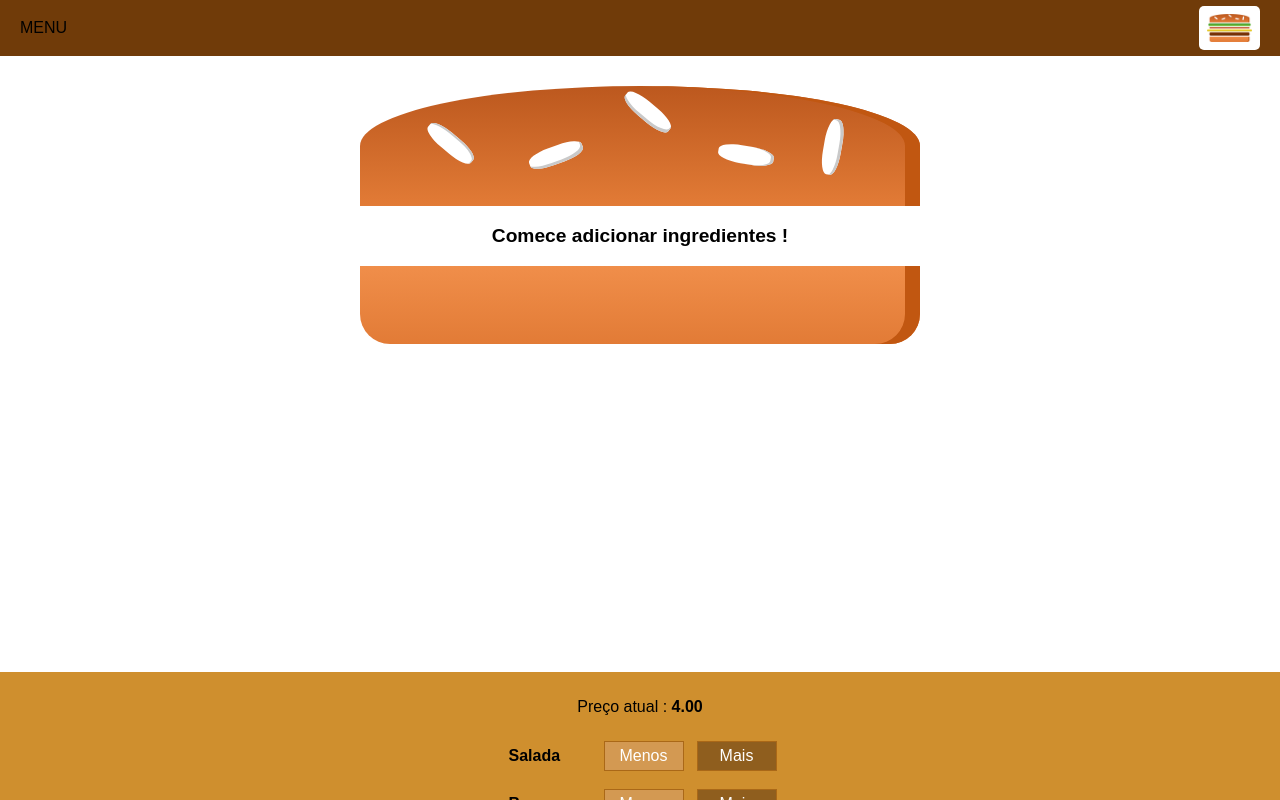
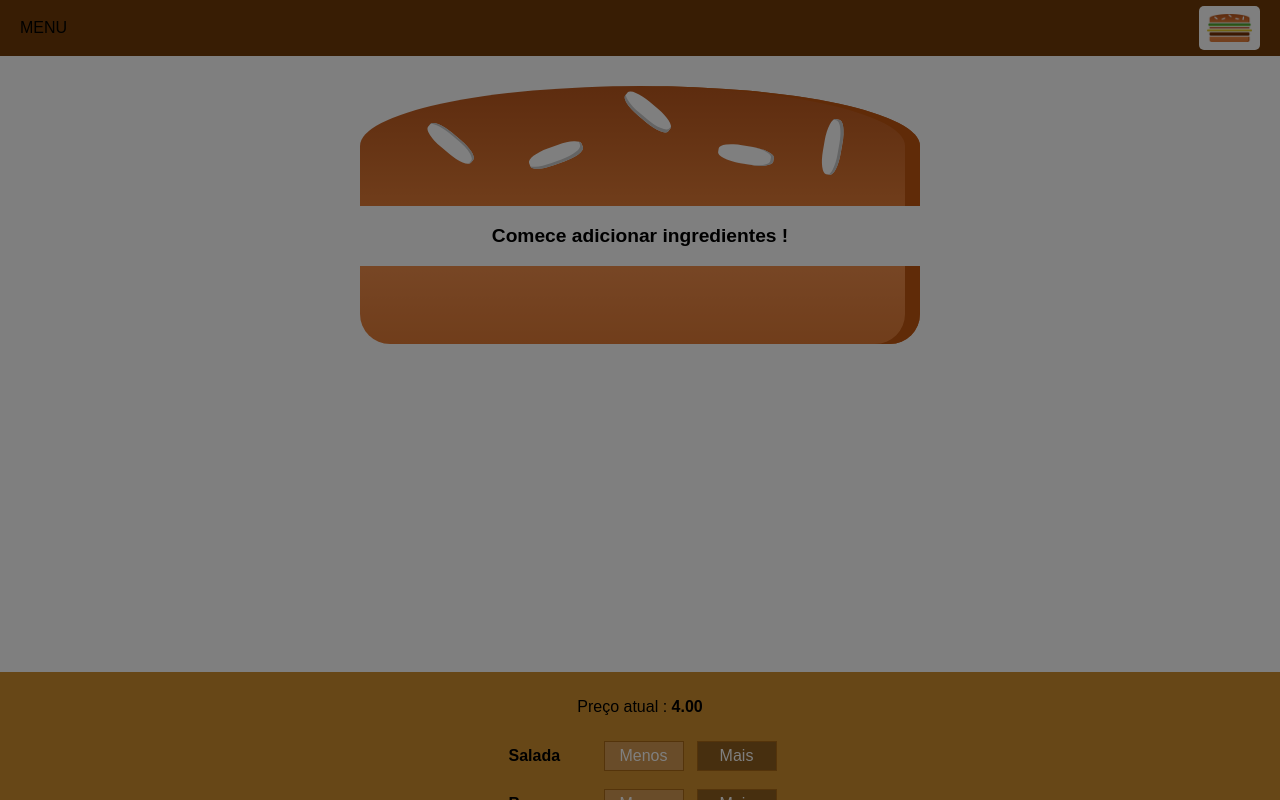
Before and after one commit to codingscode/React-24-new, a React app: page / in a window 1280 px wide. Shown: the top 800 px of the page. Built offline with nearby package versions, Linux system fonts and the light colour scheme.

Commit message:
parte 25

```diff
--- a/src/componentes/Layout/Layout.js
+++ b/src/componentes/Layout/Layout.js
@@ -1,17 +1,29 @@
-import React from 'react';
+import React, {Component} from 'react';
 import Auxiliar from '../../hoc/Auxiliar'
 import classes from './Layout.css'
 import BarFerr from '../Navegacao/BarrFerr/BarFerr'
 import GavetaLateral from '../Navegacao/GavetaLateral/GavetaLateral'
 
-const layout = (props) => (
-  <Auxiliar>
-    <BarFerr/>
-    <GavetaLateral />
-    <main className={classes.Conteudo}>
-        {props.children}
-    </main>
-  </Auxiliar>
-);
+class Layout extends Component {
+    state = {
+        mostrarGavetaLateral: true
+    }
 
-export default layout;
+    gerengavetaLateralFechado = () => {
+        this.setState({mostrarGavetaLateral: false})
+    }
+
+    render() {
+       return (
+        <Auxiliar>
+            <BarFerr/>
+            <GavetaLateral aberto={this.state.mostrarGavetaLateral} fechado={this.gerengavetaLateralFechado}/>
+            <main className={classes.Conteudo}>
+                {this.props.children}
+            </main>
+        </Auxiliar>
+       )
+    }
+}
+
+export default Layout;
--- a/src/componentes/Navegacao/GavetaLateral/GavetaLateral.js
+++ b/src/componentes/Navegacao/GavetaLateral/GavetaLateral.js
@@ -3,10 +3,19 @@ import React from 'react'
 import Logo from '../../Logo/Logo'
 import ItensNavegacao from '../itensNavegacao/itensNavegacao'
 import classes from './GavetaLateral.css'
+import Backdrop from '../../UI/Backdrop/Backdrop'
+import Auxiliar from  '../../../hoc/Auxiliar'
 
 const gavetaLateral = (props) => {
+    let classesAnexadas = [classes.GavetaLateral, classes.Fechar]
+    if (props.aberto) {
+        classesAnexadas = [classes.GavetaLateral, classes.Abrir]
+    }
+
     return (
-       <div className={classes.GavetaLateral}>
+      <Auxiliar>
+         <Backdrop show={props.aberto} clicado={props.fechado}/>
+         <div className={classesAnexadas.join(' ')}>
              <div className={classes.Logo}>
                <Logo />
              </div>
@@ -14,6 +23,7 @@ const gavetaLateral = (props) => {
                  <ItensNavegacao />
              </nav>
          </div>
+       </Auxiliar>
    )
 }
 
```
Lines whose indentation alone changed are shown as unchanged.
